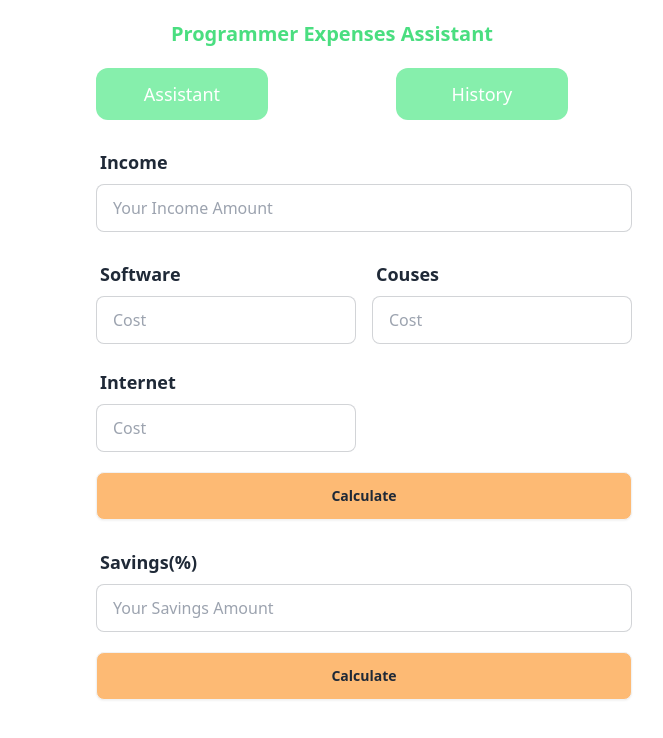
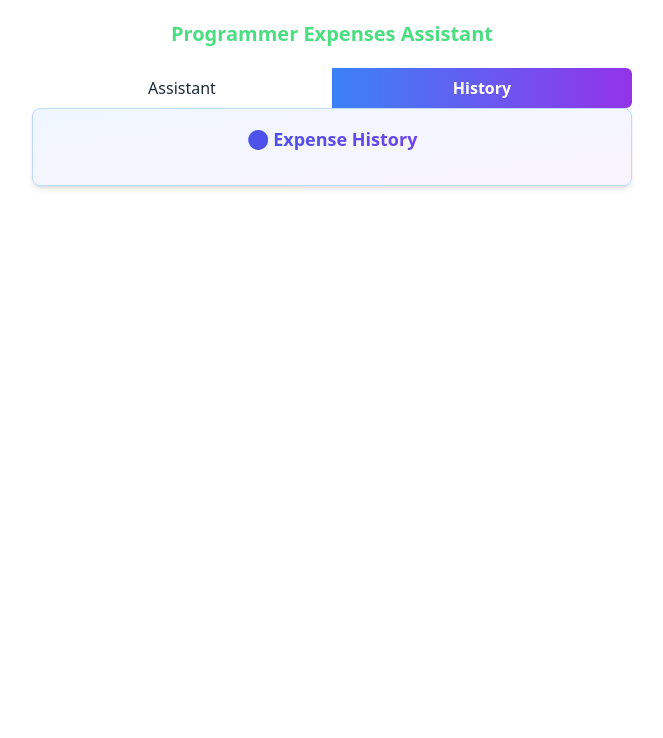
Before and after one commit to RMABID/calculation, a plain HTML site: page index.html in a window 1280 px wide. Both pictures are taken after a click on the button "History". Shown: the whole page, without its empty margins (308-971 px from the left). Drawn offline with nearby package versions, Linux system fonts and the light colour scheme.

Commit message:
history commit

```diff
--- a/index.html
+++ b/index.html
@@ -15,10 +15,21 @@
         <h1 class="text-xl text-center mt-5 mb-5 font-bold text-green-400">Programmer Expenses Assistant</h1>
 
         <div class="flex justify-around">
-            <div><button class="bg-green-300 text-lg hover:bg-orange-300 transition-2s ease-in-out text-white p-3 px-12 rounded-xl">Assistant</button></div>
-            <div><button class="bg-green-300 text-lg hover:bg-orange-300 transition-2s ease-in-out text-white p-3 px-14 rounded-xl">History</button></div>
+          <button
+          id="assistant-tab"
+          class="w-1/2 py-2 rounded-l-md focus:outline-none transition-colors duration-200 text-white font-semibold bg-gradient-to-r from-blue-500 to-purple-600"
+        >
+          Assistant
+        </button>
+        <button
+          id="history-tab"
+          class="w-1/2 py-2 rounded-r-md focus:outline-none transition-colors duration-200 text-gray-600 font-semibold"
+        >
+          History
+        </button>
         </div>
 
+       <section id="assistant-hidden" class="">
         <div class="ml-16 mt-5">
           <label class="form-control"></label>
               <div class="label">
@@ -67,6 +78,7 @@
           </div>
       </div>
 
+     </section>
       <div id="result" class="bg-white shadow-xl hidden rounded-xl ml-12 p-5 mt-6">
           <h1 class="text-xl font-semibold text-center mt-5 text-pink-500">Result Summary</h1>
 
@@ -90,6 +102,18 @@
           </div>
       </div>
 
+      <div
+          id="history-section"
+          class="bg-gradient-to-br hidden from-blue-50 to-purple-50 p-4 rounded-lg shadow-md border border-blue-200"
+        >
+          <h3
+            class="text-lg font-semibold mb-4 text-center text-transparent bg-clip-text bg-gradient-to-r from-blue-600 to-purple-600"
+          >
+            🕒 Expense History
+          </h3>
+          <div id="history-list" class="grid grid-cols-2 gap-3"></div>
+        </div>
+
     </main>
 
     <script src="./js/app.js"></script>
--- a/js/app.js
+++ b/js/app.js
@@ -1,6 +1,10 @@
+
+let count = 0;
+
 const calculateAmount = document.getElementById('calculate-amount');
 
 calculateAmount.addEventListener('click', function(){
+    count += 1;
 
     const incomeAmount = parseFloat(document.getElementById('income-input').value);
 const softwareAmount = parseFloat(document.getElementById('software-input').value);
@@ -21,6 +25,21 @@ const result = document.getElementById('result');
 result.classList.remove('hidden')
 
 
+const historyItem = document.createElement('div');
+historyItem.className = 'bg-white p-3 rounded-md border-l-2 border-indigo-500';
+
+historyItem.innerHTML = `
+    <p>Serial : ${count}</p>
+    <p class="text-xs text-gray-500 ">${new Date().toLocaleDateString()}</p>
+    <p class="text-xs text-gray-500 >Income: $${incomeAmount.toFixed(2)}</p>
+    <p class="text-xs text-gray-500 >Expenses: $${totalCost.toFixed(2)}</p>
+    <p class="text-xs text-gray-500 >Balance: $${balance.toFixed(2)}</p>
+`
+
+
+    const historyContainer = document.getElementById('history-section');
+    historyContainer.insertBefore(historyItem, historyContainer.firstChild)
+
 })
 
 const calculateSavingsAmount = document.getElementById('savings-calculate');
@@ -39,12 +58,39 @@ calculateSavingsAmount.addEventListener('click', function(){
     const savingsAmount = (savingsAmountEl * balance) / 100 ;
 
     const savings = document.getElementById('savings-amo');
-    savings.innerText = savingsAmount;
+    savings.innerText = savingsAmount.toFixed(2);
 
 
     const remaingAmount = balance - savingsAmount;
 
     const remaingAmountEl = document.getElementById('remaing-balance');
-    remaingAmountEl.innerText = remaingAmount;
+    remaingAmountEl.innerText = remaingAmount.toFixed(3);
 
 })
+
+
+const historyTab = document.getElementById('history-tab');
+const assistantTab = document.getElementById('assistant-tab');
+historyTab.addEventListener('click', function(){
+
+    historyTab.classList.add(
+        'text-white',
+        'font-semibold',
+         'bg-gradient-to-r',
+          'from-blue-500',
+          'to-purple-600'
+        );
+
+
+        assistantTab.classList.remove(
+            'text-white',
+        'font-semibold',
+         'bg-gradient-to-r',
+          'from-blue-500',
+          'to-purple-600'
+        );
+
+        document.getElementById('assistant-hidden').classList.add('hidden')
+        document.getElementById('history-section').classList.remove('hidden')
+
+})
```
Lines whose indentation alone changed are shown as unchanged.
